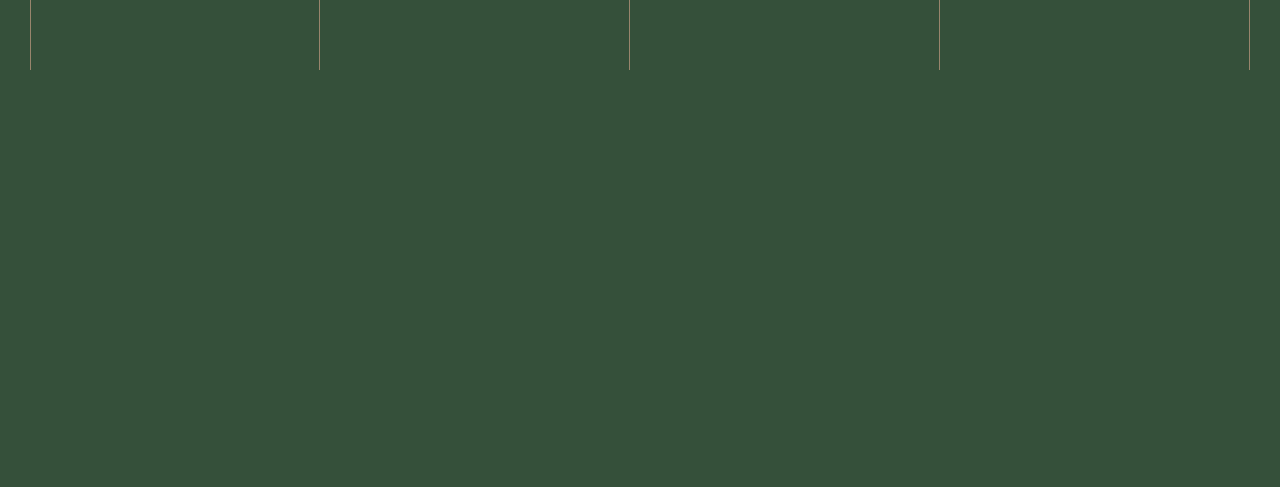
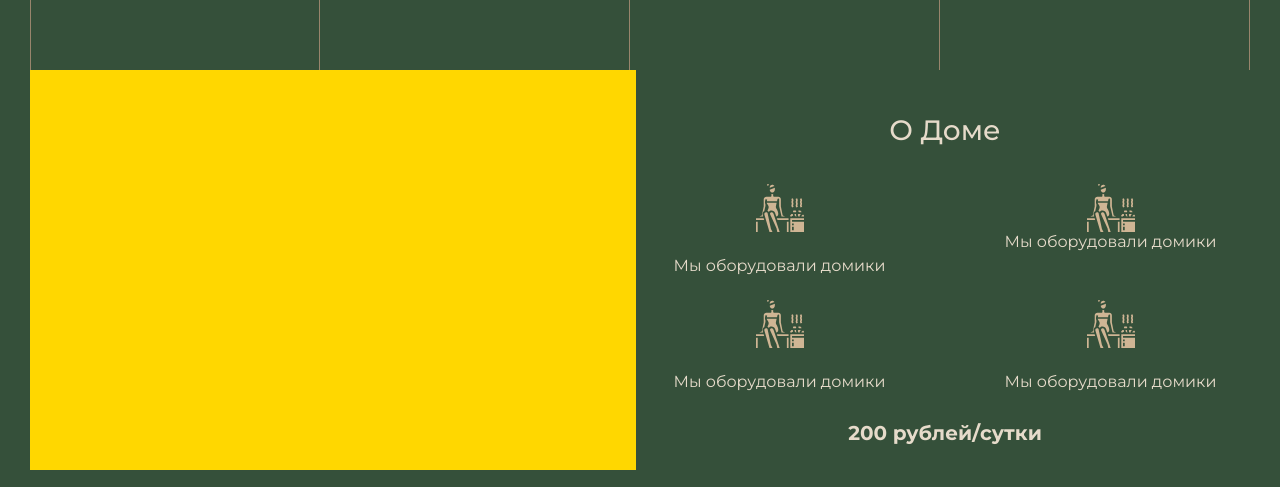
Before and after one commit to alexzherko230596/country-village, a React (Create React App) app: page / in a window 1280 px wide. Shown: the part 1004-1491 px from the top of the page. Before the commit the page ends 1074 px from the top, so only its background shows below. Built offline with nearby package versions, Linux system fonts and the light colour scheme.

Commit message:
added block about

```diff
--- a/src/screen/HomeScreen/HomeScreen.jsx
+++ b/src/screen/HomeScreen/HomeScreen.jsx
@@ -1,6 +1,7 @@
 import React from "react";
 import classes from './HomeScreen.module.scss'
 import { Header } from "../../components/Header/Header";
+import sauna from '../../img/sauna.svg'
 
 export const HomeScreen = () => {
     return(
@@ -38,6 +39,49 @@ export const HomeScreen = () => {
                         </div>
                     </div>
                 </section>
+                <section className={classes.home__abouthome}>
+                    <div className="g-container" >
+                     <div className={classes.home__abouthome__wrapper}>
+                        <div className={classes.home__abouthome__wrapper__img}>
+
+                        </div>
+                        <div className={classes.home__abouthome__wrapper__block}>
+                            <p className={classes.home__abouthome__wrapper__block_title}>О Доме</p>
+
+                            <div className={classes.home__abouthome__wrapper__block__test} >
+                               <div className={classes.home__abouthome__wrapper__block__test__dscr} >
+                                   <div className={classes.home__abouthome__wrapper__block__test__dscr__box}>
+                                        <img src={sauna} className={classes.home__abouthome__wrapper__block__test__dscr__box_img} alt='sauna'/>
+                                        <p>Мы оборудовали домики </p>
+                                    </div>
+                                    <div className={classes.home__abouthome__wrapper__block__test__dscr__box2}>
+                                    <img src={sauna} className={classes.home__abouthome__wrapper__block__test__dscr__box_img2} alt='sauna'/>
+                                        <p>Мы оборудовали домики </p>
+                                    </div>
+
+                               </div>
+                               <div className={classes.home__abouthome__wrapper__block__test__dscr} >
+                                   <div className={classes.home__abouthome__wrapper__block__test__dscr__box}>
+                                   <img src={sauna} className={classes.home__abouthome__wrapper__block__test__dscr__box_img} alt='sauna'/>
+                                        <p>Мы оборудовали домики </p>
+                                    </div>
+                                    <div className={classes.home__abouthome__wrapper__block__test__dscr__box2}>
+                                    <img src={sauna} className={classes.home__abouthome__wrapper__block__test__dscr__box_img} alt='sauna'/>
+                                        <p>Мы оборудовали домики </p>
+                                    </div>
+                               </div>
+
+                            </div>
+
+                        <p className={classes.home__abouthome__wrapper__block_price}>200 рублей/сутки</p>
+
+                        </div>
+
+
+                     </div>
+                 </div>
+
+                 </section>
 
             </div>
         </div>
--- a/src/screen/HomeScreen/HomeScreen.module.scss
+++ b/src/screen/HomeScreen/HomeScreen.module.scss
@@ -113,4 +113,109 @@
         }
 
     }
+    &__abouthome{
+        width: 100%;
+        height: 420px;
+        display: flex;
+
+        &__wrapper{
+
+            width: 100%;
+            height: 400px;
+            flex-direction: row;
+            justify-content: space-between;
+
+            &__img{
+              background-color: gold;
+              width: 606px;
+            }
+            &__block{
+                align-items: center;
+                width: 50%;
+                flex-direction: column;
+                justify-content: space-between;
+                display: flex;
+                padding: 43px 0px 25px 0px;
+
+                &__test{
+                    width: 543px;
+                    height: 201px;
+                    flex-direction: column;
+                    font-weight: 400;
+                    font-size: 16px;
+                    line-height: 20px;
+
+                    &__dscr{
+                      margin-bottom: 24px;
+                        width: 543px;
+                        height: 92px;
+                        justify-content: space-between;
+
+                        &__box{
+                            width: 212px;
+                            height: 92px;
+                            flex-direction: column;
+                            align-items: center;
+
+
+                            &_img{
+                                width: 48px;
+                                height: 48px;
+                                margin-bottom: 24px;
+                            }
+                        }
+                        &__box2{
+                            width: 212px;
+                            height: 92px;
+                            flex-direction: column;
+                            align-items: center;
+
+                            &_img2{
+                                width: 48px;
+                                height: 48px;
+                                background-color: black;
+                                margin-bottom: 24px;
+                            }
+                        }
+                    }
+                    &__dscr2{
+
+                        width: 543px;
+                        height: 92px;
+                        justify-content: space-between;
+                        flex-direction: column;
+
+                        &__cont{
+                            width: 212px;
+                            height: 110px;
+                            flex-direction: column;
+                            margin-bottom: 24px;
+                            align-items: center;
+
+                            &_screen{
+                                width: 48px;
+                                height: 48px;
+                                background-color: black;
+
+                            }
+                        }
+
+                    }
+
+                }
+                &_price{
+                    font-weight: 700;
+                    font-size: 20px;
+                    line-height: 24px;
+
+
+                }
+                &_title{
+                    font-weight: 500;
+                    font-size: 28px;
+                    line-height: 34px;
+                }
+            }
+        }
+    }
 }
```
Also changed, not shown: src/img/sauna.svg (added).
